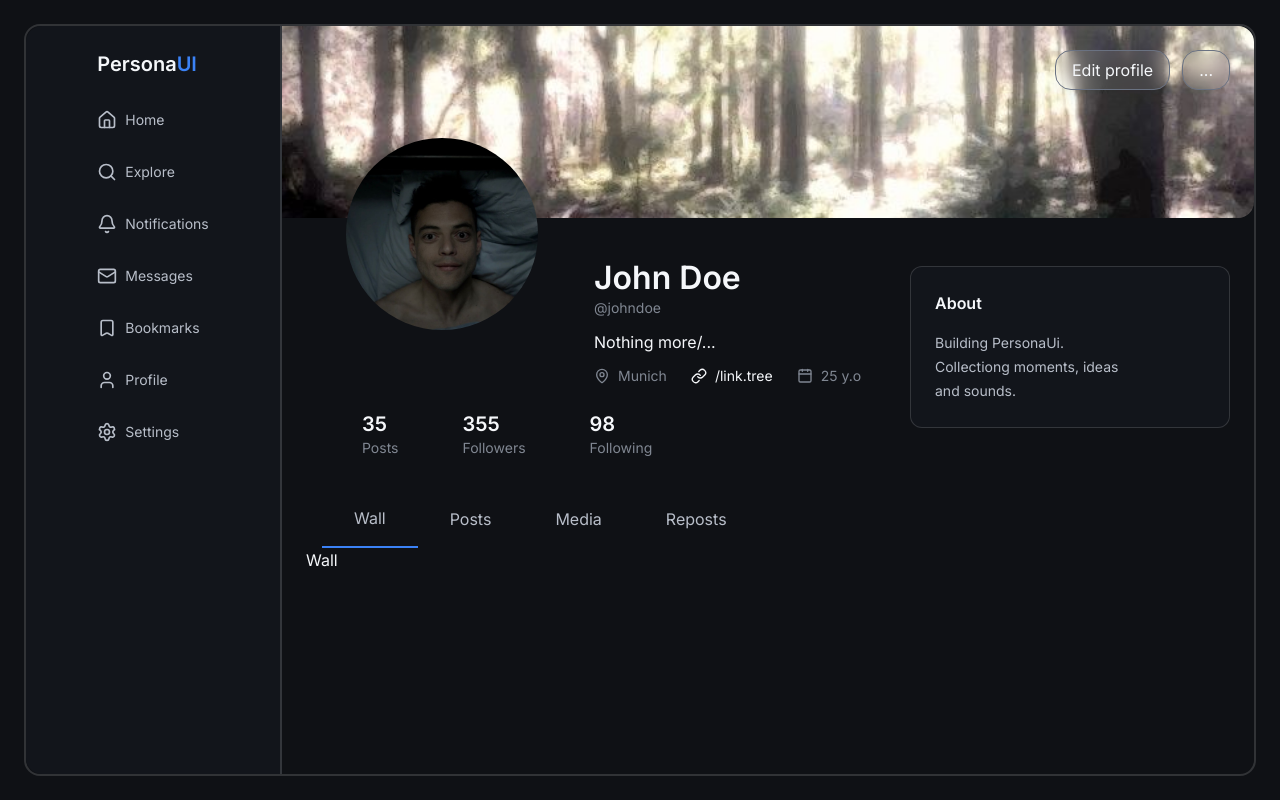
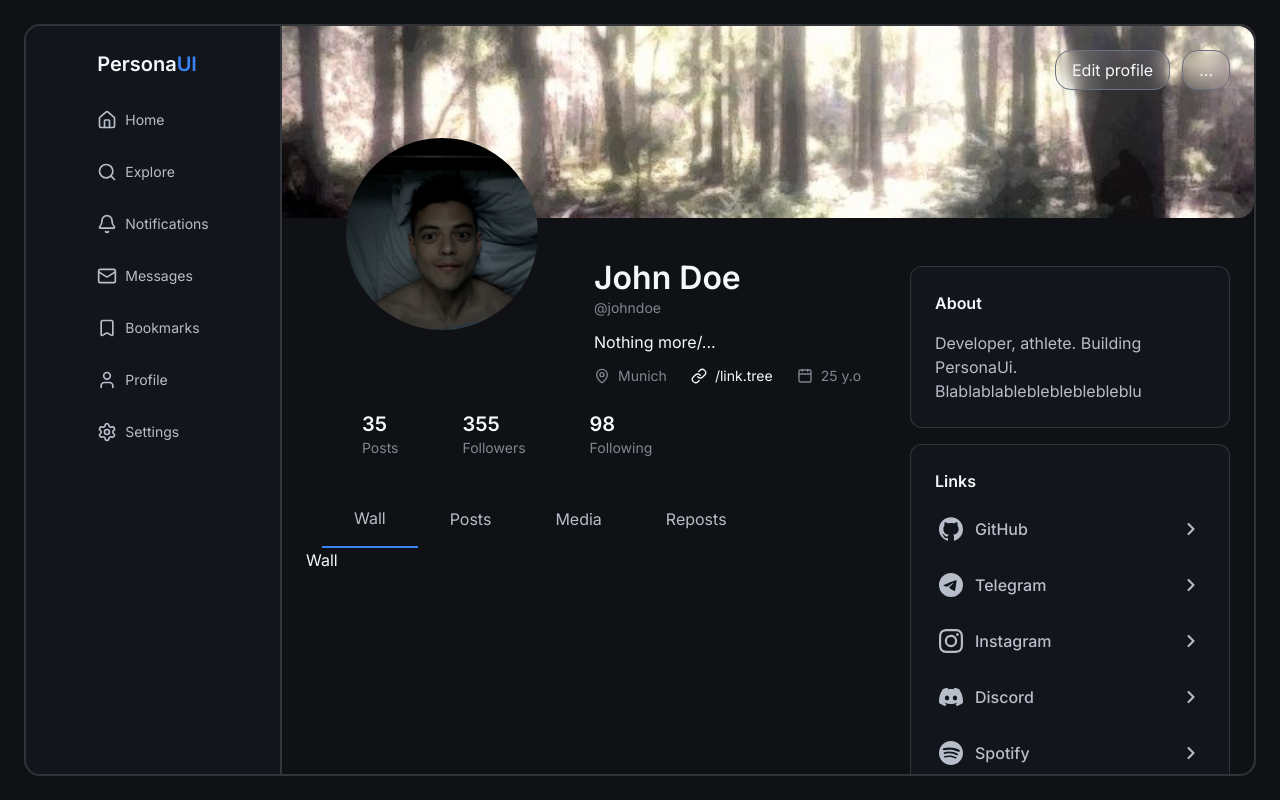
Before and after one commit to holydynamited/Personaui, a React (Vite) app: page / in a window 1280 px wide. Built offline with nearby package versions, Linux system fonts and the light colour scheme.

Commit message:
feat: add reusable SideCard with selectable About and Links content

```diff
--- a/package.json
+++ b/package.json
@@ -15,6 +15,7 @@
     "react": "^19.2.7",
     "react-dom": "^19.2.7",
     "react-router-dom": "^7.18.1",
+    "simple-icons": "^16.27.1",
     "tailwindcss": "^4.3.3",
     "zustand": "^5.0.14"
   },
--- a/src/features/profile/ProfileView.tsx
+++ b/src/features/profile/ProfileView.tsx
@@ -61,7 +61,8 @@ export default function ProfileView(){
         </section>
 
         <aside className="flex flex-col gap-4 pt-12">
-         <SideCard/>
+         <SideCard cardType="about" value="Developer, athlete. Building PersonaUi. Blablablableblebleblebleblu"/>
+         <SideCard cardType="links"/>
         </aside>
       </div>
 
--- a/src/features/profile/components/sidecards/SideCard.tsx
+++ b/src/features/profile/components/sidecards/SideCard.tsx
@@ -1,20 +1,22 @@
+import type { SideCardType } from '../../types/side-cards/sidecard';
+import AboutCard from './cards/AboutCard';
+import LinksCard from './cards/LinksCard';
 
-export default function SideCard(){
+type Props =
+  | {
+      cardType: "about";
+      value: string;
+    }
+  | {
+      cardType: "links";
+    };
 
-    return(
-        <div className="flex flex-col justify-center min-h-40
-         text-body font-semibold text-primary gap-4
-         bg-sidebar rounded-md border p-6 border-border-strong">
+export default function SideCard(props: Props) {
+  switch (props.cardType) {
+    case "about":
+      return <AboutCard value={props.value} />;
 
-            <p className="text-body font-semibold text-primary">About</p>
-
-
-                <p className="text-small leading-6 text-secondary"> Building PersonaUi. <br /> Collectiong moments, ideas <br /> and sounds.</p>
-
-
-
-        </div>
-    )
-
-
+    case "links":
+      return <LinksCard />;
+  }
 }
--- /dev/null
+++ b/src/features/profile/components/sidecards/cards/AboutCard.tsx
@@ -0,0 +1,25 @@
+
+type Props={
+    value:string
+}
+
+
+export default function AboutCard({value}:Props){
+
+    return(
+        <div className="flex flex-col justify-center min-h-40
+         text-body font-semibold text-primary gap-4
+         bg-sidebar rounded-md border p-6 border-border-strong">
+
+            <p className="text-body font-semibold text-primary">About</p>
+
+
+                <p className="text-body leading-6 text-secondary">{value}</p>
+
+
+
+        </div>
+    )
+
+
+}
--- /dev/null
+++ b/src/features/profile/components/sidecards/cards/LinksCard.tsx
@@ -0,0 +1,50 @@
+import { LINK_ICONS } from "../../../types/side-cards/linkicons";
+import { LINKS } from "../../../types/side-cards/profilelinks";
+import { ChevronRight } from "lucide-react";
+
+export default function LinksCard() {
+  return (
+    <div
+      className="flex min-h-40 flex-col justify-center gap-4
+      rounded-md border border-border-strong bg-sidebar p-6
+      "
+    >
+          <p className="text-body font-semibold text-primary">Links</p>
+
+      {LINKS.map(({ type, link }) => {
+        const icon = LINK_ICONS[type];
+
+        return (
+
+          <div className="text-body font-medium text-secondary hover:text-primary">
+              <a
+                key={type}
+                href={link}
+                target="_blank"
+                rel="noopener noreferrer"
+                className="flex w-full items-center justify-between rounded-md px-1 py-2"
+              >
+                <span className="flex items-center gap-3">
+                  <svg
+                    viewBox="0 0 24 24"
+                    fill="currentColor"
+                    className="size-6 shrink-0"
+                    aria-hidden="true"
+                  >
+                    <path d={icon.path} />
+                  </svg>
+
+                  <span>{icon.title}</span>
+                </span>
+
+                <ChevronRight
+                  className="size-5 shrink-0"
+                  strokeWidth={2.5}
+                />
+              </a>
+          </div>
+        );
+      })}
+    </div>
+  );
+}
--- /dev/null
+++ b/src/features/profile/types/side-cards/linkicons.ts
@@ -0,0 +1,17 @@
+import {
+  siGithub,
+  siTelegram,
+  siInstagram,
+  siDiscord,
+  siSpotify,
+} from "simple-icons";
+
+export const LINK_ICONS = {
+  github: siGithub,
+  telegram: siTelegram,
+  instagram: siInstagram,
+  discord: siDiscord,
+  spotify: siSpotify,
+} as const;
+
+export type LinkType = keyof typeof LINK_ICONS;
--- /dev/null
+++ b/src/features/profile/types/side-cards/profilelinks.ts
@@ -0,0 +1,34 @@
+
+export type LinkType = 'github'|'telegram'|'instagram'|'discord'|'spotify';
+
+
+export type ProfileLink ={
+    type:LinkType,
+    link:string
+
+
+
+}
+
+export const LINKS: ProfileLink[] = [
+  {
+    type: "github",
+    link: "https://github.com",
+  },
+  {
+    type: "telegram",
+    link: "https://t.me",
+  },
+  {
+    type: "instagram",
+    link: "https://instagram.com",
+  },
+  {
+    type: "discord",
+    link: "https://discord.com",
+  },
+  {
+    type: "spotify",
+    link: "https://open.spotify.com",
+  },
+];
```
Also changed, not shown: src/features/profile/types/side-cards/sidecard.ts (renamed from src/features/profile/types/sidecard.ts), 1 other file (tests, documents, lock files or other folders).
